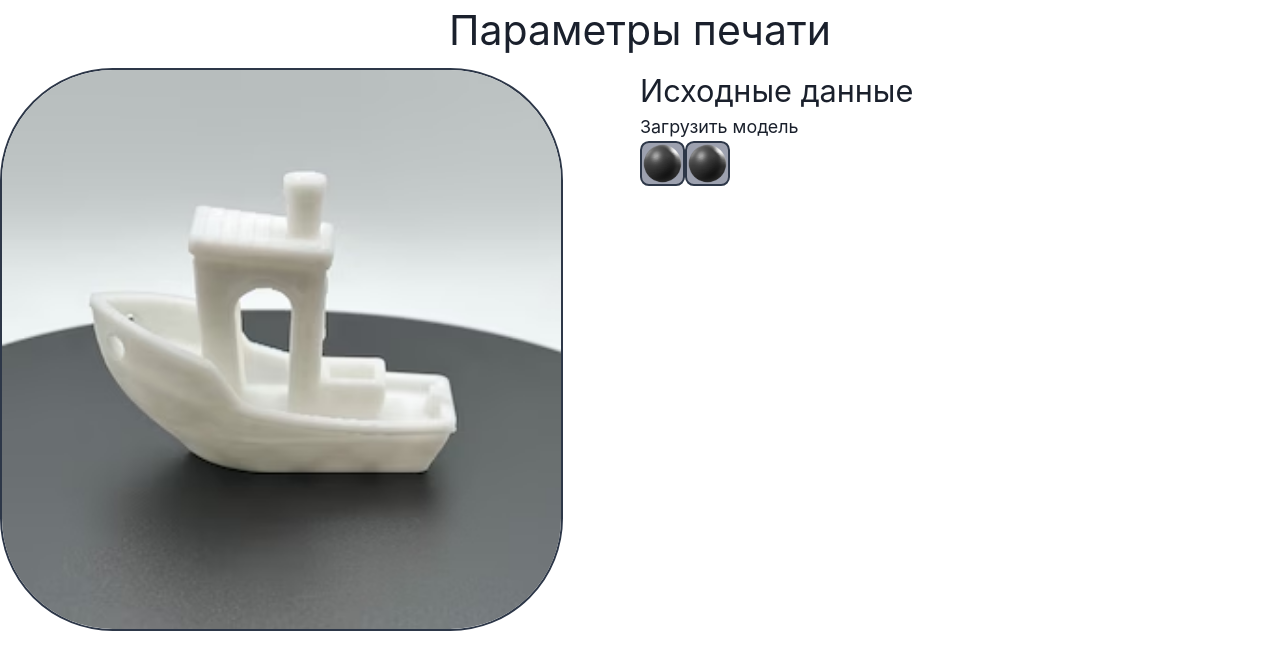
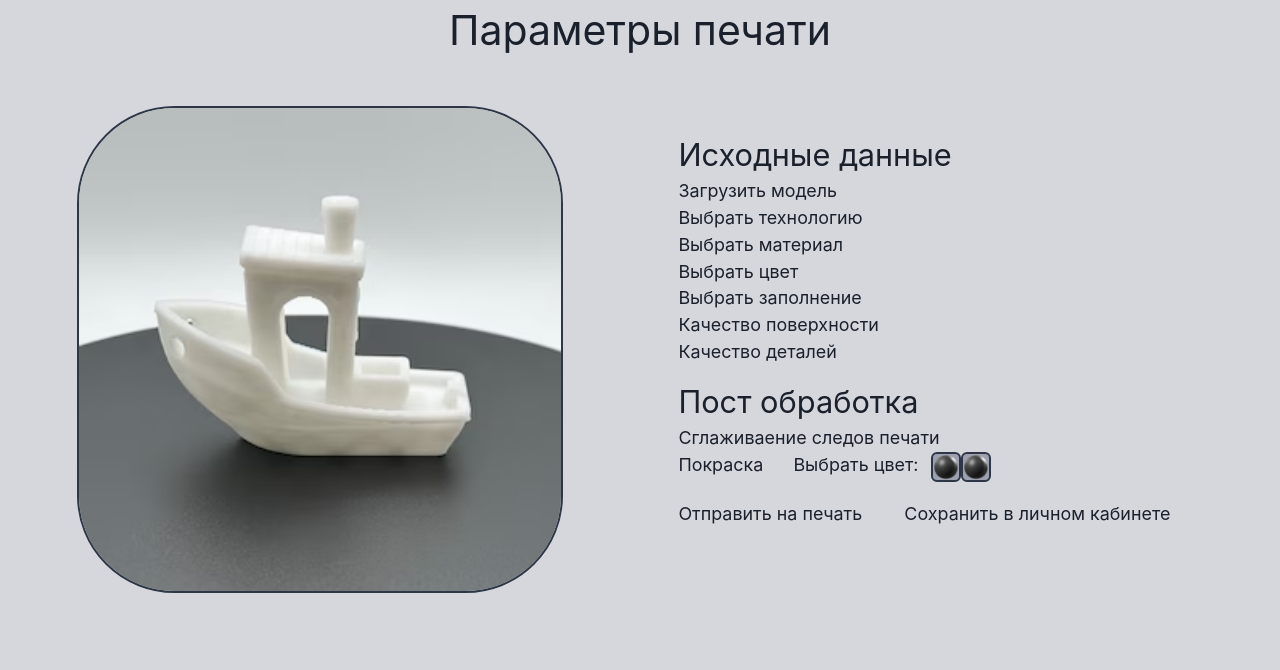
Before and after one commit to Tand-Anthros/printer-model-calculator, a Next.js app: page / in a window 1280 px wide. Shown: the top 670 px of the page. Built offline with nearby package versions, Linux system fonts and the light colour scheme.

Commit message:
assembly a basic website layout for testing comps :3

```diff
--- a/src/comps/FlexGrid.tsx
+++ b/src/comps/FlexGrid.tsx
@@ -4,7 +4,7 @@ import { Flex, Box } from "@chakra-ui/react";
 import { _common_props, _comp_props } from "@/styls/_interfaces";
 
 
-export const FlexRow: React.FC<{ value: _comp_props[], rowIndex: number }> = ({ value, rowIndex }) => {
+const FlexRow: React.FC<{ value: _comp_props[], rowIndex: number }> = ({ value, rowIndex }) => {
   return (
     <Flex key={rowIndex} direction="row">
       {value.map(({ comp, ...item_subs }, index) => (
@@ -17,7 +17,7 @@ export const FlexRow: React.FC<{ value: _comp_props[], rowIndex: number }> = ({
 };
 
 
-export const FlexColumn: React.FC<{ value: _comp_props[], columnIndex: number }> = ({ value, columnIndex }) => {
+const FlexColumn: React.FC<{ value: _comp_props[], columnIndex: number }> = ({ value, columnIndex }) => {
   return (
     <Flex key={columnIndex} direction="column">
       {value.map(({ comp, ...item_subs }, index) => (
@@ -30,9 +30,14 @@ export const FlexColumn: React.FC<{ value: _comp_props[], columnIndex: number }>
 };
 
 
-export const FlexGrid: React.FC<{ value: Array<_comp_props>, style: object }> = ({ value, style }) => {
+const FlexGrid: React.FC<{ value: Array<_comp_props>, style: object }> = ({ value, style }) => {
   return (
-    <FlexColumn value = {value} columnIndex={0} {...style}>
-    </FlexColumn>
+    <Box {...style} >
+      <FlexColumn value={value} columnIndex={0} >
+      </FlexColumn>
+    </Box>
   );
 };
+
+
+export {FlexGrid, FlexColumn, FlexRow}
--- a/src/comps/ImageBox.tsx
+++ b/src/comps/ImageBox.tsx
@@ -19,4 +19,5 @@ const ImageBox: React.FC<_common_props> = ({ value, style }) => {
     /></Box>
 )};
 
+
 export default ImageBox;
--- a/src/comps/Space.tsx
+++ b/src/comps/Space.tsx
@@ -3,12 +3,18 @@ import { Box, Spacer, Flex } from '@chakra-ui/react';
 
 import { _common_props } from '@/styls/_interfaces';
 
+
 const Space: React.FC<_common_props> = ({ value, style }) => {
-  const direction = value === 'horizontal' ? 'row' : 'column';
+  value = value ? value : 0
+  const num = parseFloat(value);
+  value = `${value}`.replace(`${num}`, '');
+
   return (
-    <Box visibility='hidden'>
-      <Spacer h = {value} { ...style }/>
+    <Box visibility='hidden' >
+      <Spacer h = {[num/5+value, num/1.3+value, num+value]}
+        { ...style } />
     </Box>
 )};
 
+
 export default Space;
--- a/src/pages/index.tsx
+++ b/src/pages/index.tsx
@@ -8,22 +8,49 @@ import { _comp_props } from "@/styls/_interfaces";
 const comps: _comp_props[] = [
   { comp: <FlexRow rowIndex = {0} value = {[
     { comp: <TextBox value="Параметры печати" style = {_title} />, flex: '0 1 100%' },
-  ]}/> },
+  ]}/>},
+
   { comp: <Space value = "0.5vw"/> },
   { comp: <FlexRow rowIndex = {0} value = {[
-    { comp: <ImageBox value="example.avif"/>, flex: '0 1 44%' },
-    { comp: <Space value = "0 1 10%"/>, flex: '0 1 6%'},
+    { comp: <Space />, flex: '0 1 6%'},
     { comp: <FlexColumn columnIndex = {0} value = {[
+      { comp: <Space value = "3vw"/> },
+      { comp: <ImageBox value="example.avif"/>},
+    ]}/>, flex: '0 1 38%'},
+    { comp: <Space />, flex: '0 1 9%'},
+
+    { comp: <FlexColumn columnIndex = {0} value = {[
+      { comp: <Space value = "5vw"/> },
       { comp: <TextBox value = "Исходные данные" style = {_subtitle}/> },
       { comp: <TextBox value = "Загрузить модель" /> },
+      { comp: <TextBox value = "Выбрать технологию" /> },
+      { comp: <TextBox value = "Выбрать материал" /> },
+      { comp: <TextBox value = "Выбрать цвет" /> },
+      { comp: <TextBox value = "Выбрать заполнение" /> },
+      { comp: <TextBox value = "Качество поверхности" /> },
+      { comp: <TextBox value = "Качество деталей" /> },
+
+      { comp: <Space value = "1vw"/> },
+      { comp: <TextBox value = "Пост обработка" style = {_subtitle} /> },
+      { comp: <TextBox value = "Сглаживаение следов печати" /> },
       { comp: <FlexRow rowIndex = {0} value = {[
-        { comp: <ImageBox value="texture.avif" />, flex: '0 1 7%' },
-        { comp: <ImageBox value="texture.avif" />, flex: '0 1 7%' },
-      ]
-      }/> },
-    ]}/>, flex: '0 1 50%'}
-  ]
-  }/>},
+        { comp: <TextBox value = "Покраска" /> },
+        { comp: <Space />, flex: '0 1 5%'},
+        { comp: <TextBox value = "Выбрать цвет:"/> },
+        { comp: <Space />, flex: '0 1 2%'},
+        { comp: <ImageBox value="texture.avif" />, flex: '0 1 5%' },
+        { comp: <ImageBox value="texture.avif" />, flex: '0 1 5%' },
+      ]}/> },
+      { comp: <Space value = "1.5vw"/> },
+      { comp: <FlexRow rowIndex = {0} value = {[
+        { comp: <TextBox value = "Отправить на печать" /> },
+        { comp: <Space />, flex: '0 1 7%'},
+        { comp: <TextBox value = "Сохранить в личном кабинете" /> },
+      ]}/> },
+    ]}/>, flex: '0 1 47%'}
+
+  ]}/>},
+  { comp: <Space value = "99vw"/> },
 ];
 
 
```
